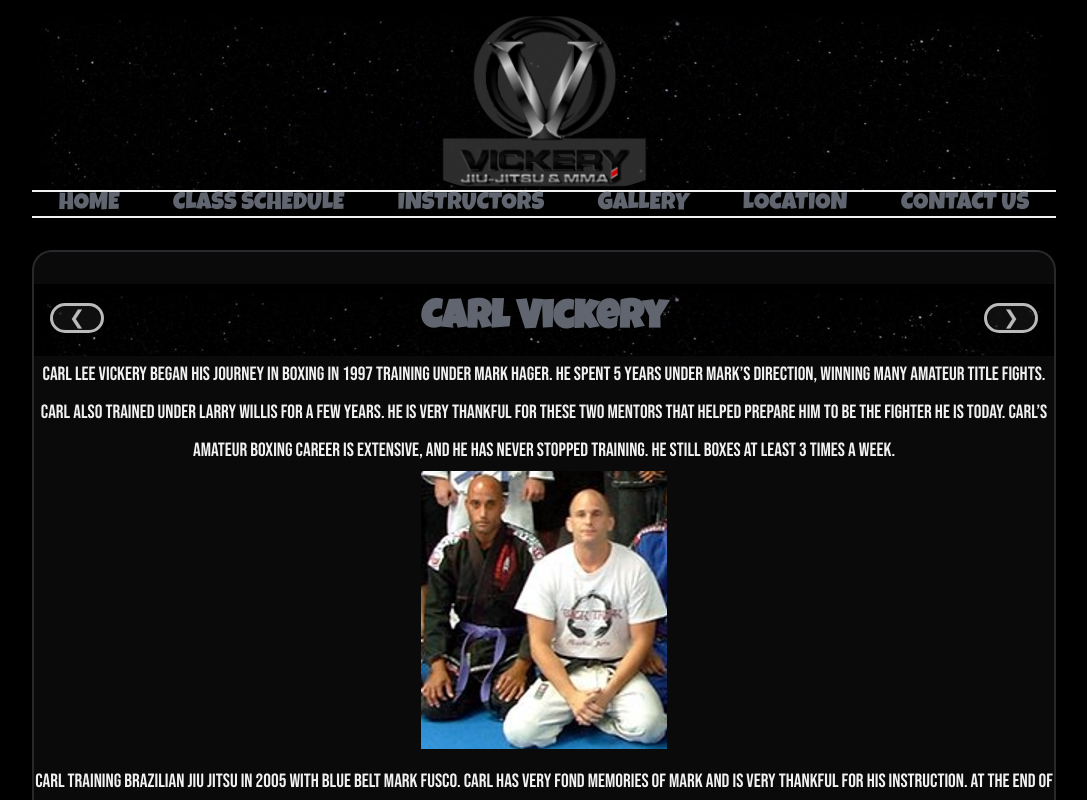
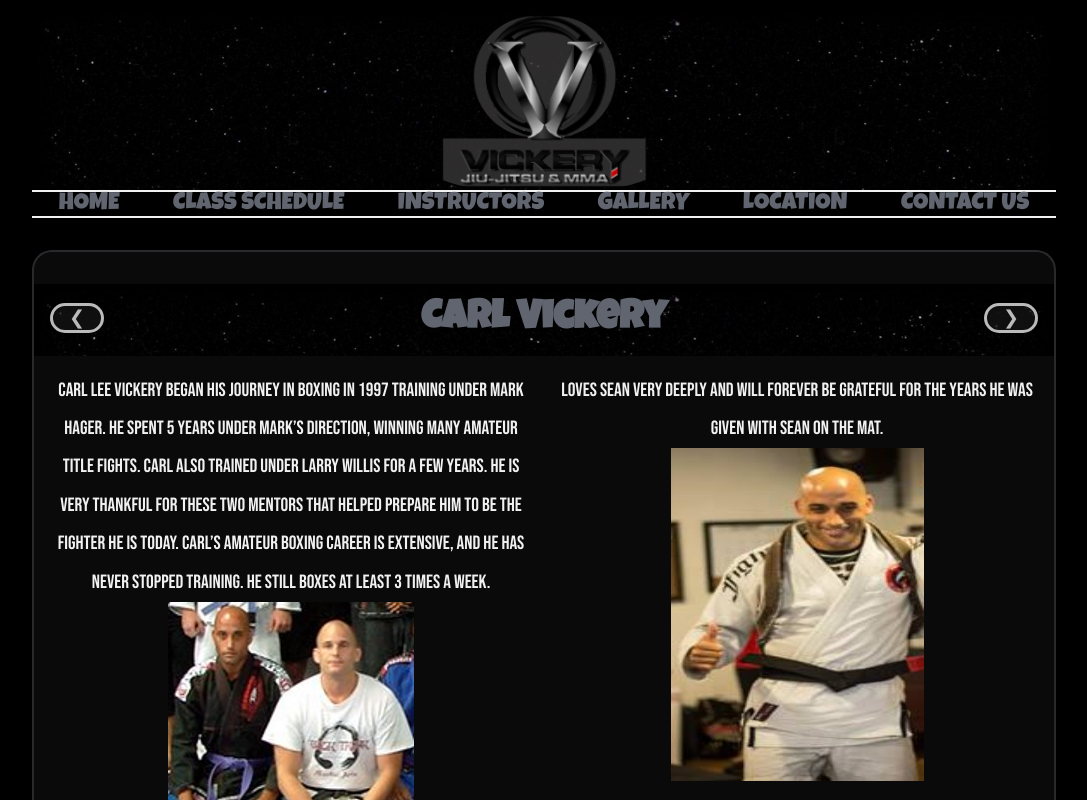
Before and after one commit to Linnyp/vickerybjj, a React (Create React App) app: page /instructors in a window 1280 px wide. Shown: the top 800 px of the page, without its empty margins (96-1183 px from the left). Built offline with nearby package versions, Linux system fonts and the light colour scheme; the HTML template or start-up script is replaced by a standard one; a web font is replaced by a local one.

Commit message:
styling
columns and padding on instructor page.

```diff
--- a/src/App.css
+++ b/src/App.css
@@ -142,7 +142,9 @@ body {
   background-size: cover;
 }
 .instructor-body {
+  padding: 1rem;
   border-radius: 0 0 20px 20px;
+  columns: 400px 2;
 }
 
 .instructor-body > p {
```
